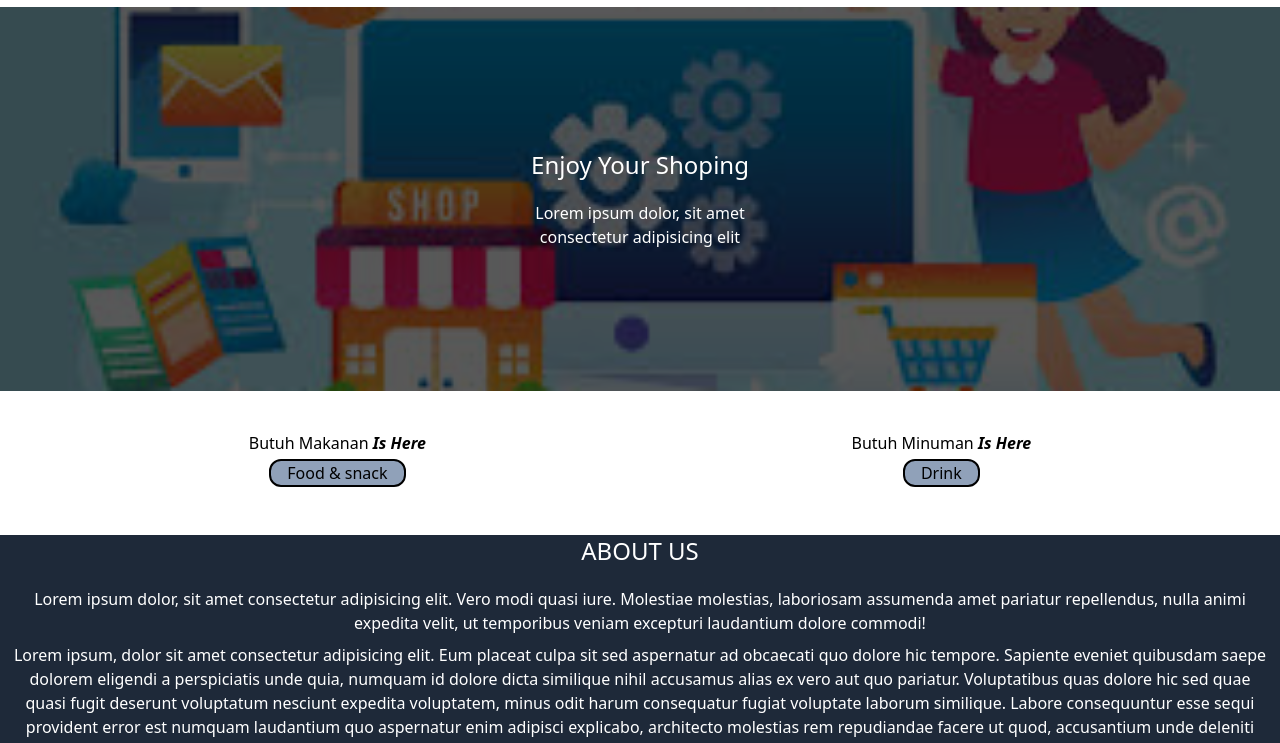
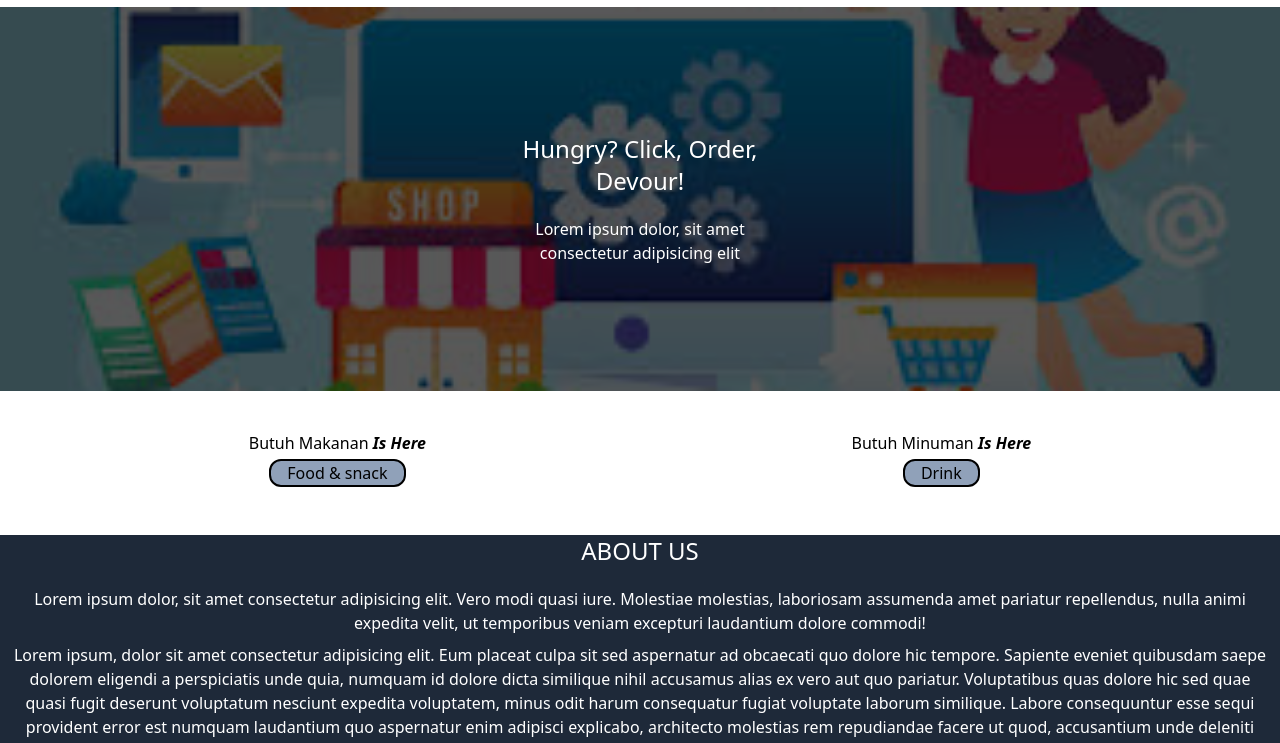
Before and after one commit to MiJulLl/belajar-git, a plain HTML site: page index.html in a window 1280 px wide. Shown: the part 53-796 px from the top of the page. Drawn offline with nearby package versions, Linux system fonts and the light colour scheme.

```diff
--- a/index.html
+++ b/index.html
@@ -40,7 +40,7 @@
     <div class="container mx-auto bg-[url('img/background.jpeg')] h-96 bg-cover bg-center">
         <div class="bg-black/65 h-full flex justify-center items-center">
             <div class="w-64 space-y-5 ">
-                <h1 class=" text-center text-white text-2xl">Enjoy Your Shoping</h1>
+                <h1 class=" text-center text-white text-2xl">Hungry? Click, Order, Devour!</h1>
                 <p class=" text-center text-white"> Lorem ipsum dolor, sit amet consectetur adipisicing elit</p>
             </div>
         </div>
```
